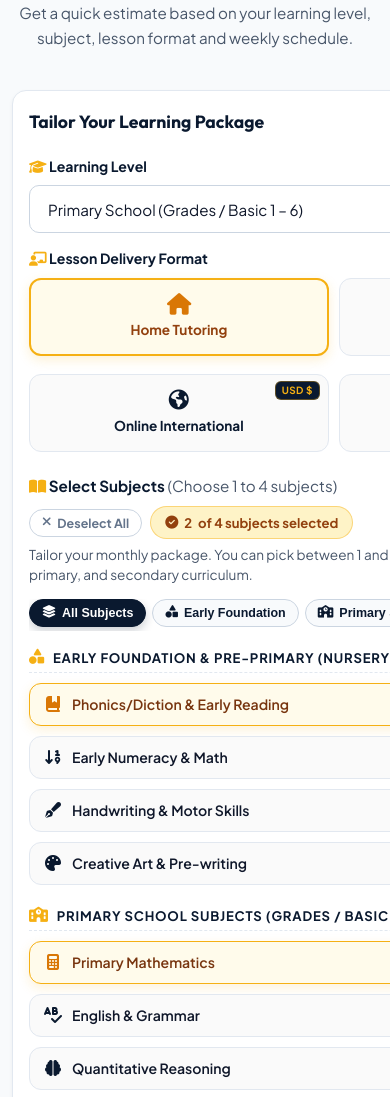
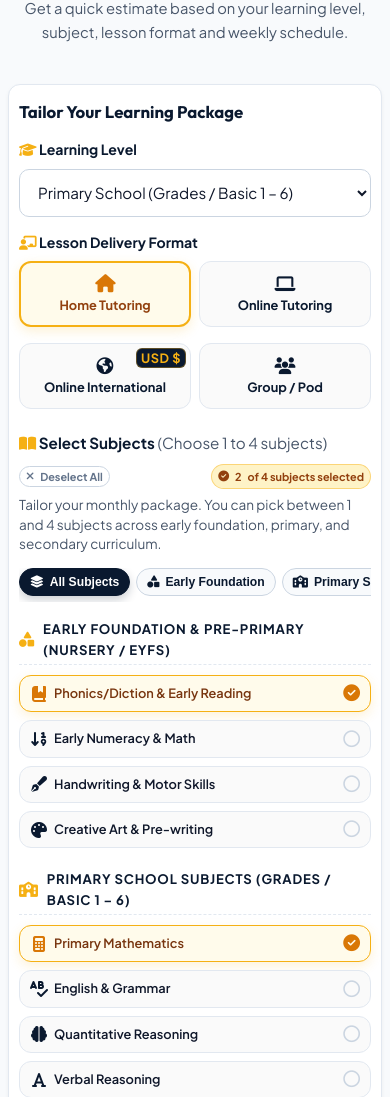
Before and after one commit to dannycodemaster/Golden-path-Tutors, a website built with Vite: page fees.html in a window 390 px wide. Shown: the part 209-1306 px from the top of the page. Built offline with nearby package versions, Linux system fonts and the light colour scheme.

Commit message:
fix: resolve mobile layout scattering and overflow from package tailoring to fee summary

```diff
--- a/fees.html
+++ b/fees.html
@@ -12,10 +12,23 @@
   <link rel="stylesheet" href="/src/css/styles.css">
 
   <style>
+    *, *::before, *::after {
+      box-sizing: border-box;
+    }
+
+    body {
+      overflow-x: hidden;
+      width: 100%;
+      max-width: 100vw;
+    }
+
     .fee-page {
       max-width: 1140px;
       margin: 0 auto;
       padding: 50px 20px 80px;
+      width: 100%;
+      box-sizing: border-box;
+      overflow-x: hidden;
     }
 
     .fee-header {
@@ -54,6 +67,8 @@
       grid-template-columns: 1.35fr 0.85fr;
       gap: 28px;
       align-items: start;
+      width: 100%;
+      min-width: 0;
     }
 
     .form-card,
@@ -61,11 +76,15 @@
       border-radius: 18px;
       padding: 32px;
       box-shadow: var(--shadow-sm);
+      min-width: 0;
+      max-width: 100%;
+      box-sizing: border-box;
     }
 
     .form-card {
       background: #FFFFFF;
       border: 1px solid #E2E8F0;
+      overflow: hidden;
     }
 
     .form-card h2 {
@@ -79,6 +98,13 @@
       display: grid;
       grid-template-columns: 1fr 1fr;
       gap: 20px;
+      width: 100%;
+      min-width: 0;
+    }
+
+    .field {
+      min-width: 0;
+      max-width: 100%;
     }
 
     .field label {
@@ -91,6 +117,8 @@
 
     .field select {
       width: 100%;
+      max-width: 100%;
+      box-sizing: border-box;
       height: 48px;
       border: 1px solid #CBD5E1;
       border-radius: 10px;
@@ -100,6 +128,7 @@
       background: #FFFFFF;
       color: var(--color-text-main);
       transition: border-color 0.2s ease, box-shadow 0.2s ease;
+      min-width: 0;
     }
 
     .field select:focus {
@@ -110,12 +139,23 @@
 
     .full {
       grid-column: 1 / -1;
+      min-width: 0;
+      max-width: 100%;
+      width: 100%;
     }
 
     .lesson-options {
       display: grid;
       grid-template-columns: repeat(4, 1fr);
       gap: 12px;
+      width: 100%;
+      min-width: 0;
+      box-sizing: border-box;
+    }
+
+    .lesson-option {
+      min-width: 0;
+      width: 100%;
     }
 
     .lesson-option input {
@@ -140,6 +180,14 @@
       background: #FAFAFA;
       line-height: 1.35;
       position: relative;
+      width: 100%;
+      min-width: 0;
+      box-sizing: border-box;
+    }
+
+    .lesson-option label span {
+      overflow-wrap: break-word;
+      word-break: break-word;
     }
 
     .lesson-option label i {
@@ -331,8 +379,12 @@
       gap: 8px;
       margin-bottom: 16px;
       overflow-x: auto;
-      padding-bottom: 4px;
+      padding-bottom: 6px;
       scrollbar-width: thin;
+      -webkit-overflow-scrolling: touch;
+      width: 100%;
+      max-width: 100%;
+      flex-wrap: nowrap;
     }
 
     .category-filter-btn {
@@ -349,6 +401,7 @@
       display: inline-flex;
       align-items: center;
       gap: 6px;
+      flex-shrink: 0;
     }
 
     .category-filter-btn:hover {
@@ -363,9 +416,16 @@
       box-shadow: 0 4px 10px rgba(10, 25, 47, 0.2);
     }
 
+    .subject-groups-wrapper {
+      width: 100%;
+      min-width: 0;
+    }
+
     .subject-group {
       margin-bottom: 20px;
       transition: all 0.25s ease;
+      width: 100%;
+      min-width: 0;
     }
 
     .subject-group.hidden {
@@ -395,6 +455,8 @@
       display: grid;
       grid-template-columns: repeat(auto-fill, minmax(215px, 1fr));
       gap: 10px;
+      width: 100%;
+      min-width: 0;
     }
 
     .subject-card {
@@ -410,6 +472,9 @@
       gap: 10px;
       transition: all 0.2s ease;
       user-select: none;
+      width: 100%;
+      min-width: 0;
+      box-sizing: border-box;
     }
 
     .subject-card input {
@@ -442,6 +507,13 @@
       font-size: 0.88rem;
       font-weight: 600;
       line-height: 1.35;
+      min-width: 0;
+      flex: 1;
+    }
+
+    .subject-card-left span {
+      overflow-wrap: break-word;
+      word-break: break-word;
     }
 
     .subject-card-left i {
@@ -524,6 +596,10 @@
       border: 1px solid rgba(245, 176, 20, 0.25);
       position: sticky;
       top: 100px;
+      min-width: 0;
+      max-width: 100%;
+      box-sizing: border-box;
+      overflow: hidden;
     }
 
     .result-label {
@@ -535,12 +611,14 @@
     }
 
     .price {
-      font-size: clamp(2rem, 3.5vw, 2.5rem);
+      font-size: clamp(1.8rem, 3.5vw, 2.5rem);
       font-family: var(--font-heading);
       font-weight: 800;
       color: var(--color-gold);
       margin: 8px 0;
       line-height: 1.15;
+      overflow-wrap: break-word;
+      word-break: break-word;
     }
 
     .per-month {
@@ -557,23 +635,31 @@
     .summary {
       display: grid;
       gap: 14px;
+      width: 100%;
+      min-width: 0;
     }
 
     .summary-row {
       display: flex;
       justify-content: space-between;
-      gap: 15px;
+      gap: 12px;
       font-size: 0.92rem;
+      min-width: 0;
+      width: 100%;
     }
 
     .summary-row span:first-child {
       color: #94A3B8;
+      flex-shrink: 0;
     }
 
     .summary-row span:last-child {
       font-weight: 700;
       color: #FFFFFF;
       text-align: right;
+      min-width: 0;
+      overflow-wrap: break-word;
+      word-break: break-word;
     }
 
     .cta {
@@ -998,10 +1084,24 @@
     @media (max-width: 860px) {
       .estimator {
         grid-template-columns: 1fr;
+        gap: 20px;
+        width: 100%;
+        min-width: 0;
       }
 
       .result-card {
         position: static;
+        width: 100%;
+        margin-top: 10px;
+      }
+
+      .fields {
+        grid-template-columns: 1fr;
+        gap: 16px;
+      }
+
+      .full {
+        grid-column: 1 / -1;
       }
 
       .factors {
@@ -1024,7 +1124,7 @@
       }
 
       .lesson-options {
-        grid-template-columns: repeat(2, 1fr);
+        grid-template-columns: repeat(2, minmax(0, 1fr));
       }
     }
 
@@ -1033,70 +1133,199 @@
        ============================================= */
     @media (max-width: 600px) {
       .fee-page {
-        padding: 24px 14px 50px;
+        padding: 24px 12px 50px;
+        width: 100%;
+        max-width: 100%;
+        box-sizing: border-box;
+        overflow-x: hidden;
       }
 
       .fee-header h1 {
-        font-size: 1.75rem;
+        font-size: 1.65rem;
       }
 
       .fee-header p {
-        font-size: 0.95rem;
+        font-size: 0.92rem;
+      }
+
+      .estimator {
+        width: 100%;
+        min-width: 0;
+        gap: 18px;
       }
 
       .fields {
-        grid-template-columns: 1fr;
+        grid-template-columns: 1fr !important;
         gap: 14px;
+        width: 100%;
+        min-width: 0;
+      }
+
+      .field {
+        width: 100%;
+        min-width: 0;
       }
 
       .full {
-        grid-column: auto;
+        grid-column: 1 / -1;
+        width: 100%;
+        min-width: 0;
       }
 
       .form-card,
       .result-card {
-        padding: 20px 16px;
+        padding: 18px 14px;
         border-radius: 14px;
+        width: 100%;
+        max-width: 100%;
+        box-sizing: border-box;
       }
 
       .form-card h2 {
-        font-size: 1.2rem;
-      }
-
-      /* Lesson Delivery Format — 2 cols on mobile */
+        font-size: 1.15rem;
+        margin-bottom: 16px;
+      }
+
+      /* Lesson Delivery Format — tight 2 cols */
       .lesson-options {
-        grid-template-columns: repeat(2, 1fr);
-        gap: 10px;
+        grid-template-columns: repeat(2, minmax(0, 1fr)) !important;
+        gap: 8px !important;
+        width: 100%;
+        box-sizing: border-box;
+      }
+
+      .lesson-option {
+        min-width: 0;
+        width: 100%;
       }
 
       .lesson-option label {
-        min-height: 78px;
-        font-size: 0.85rem;
-        padding: 12px 8px;
+        min-height: 72px !important;
+        font-size: 0.8rem !important;
+        padding: 10px 6px !important;
+        width: 100%;
+        box-sizing: border-box;
+      }
+
+      .lesson-option label span {
+        font-size: 0.8rem !important;
+        line-height: 1.25;
+        overflow-wrap: break-word;
+        word-break: break-word;
+        display: block;
       }
 
       .lesson-option label i {
-        font-size: 1.25rem;
-      }
-
-      /* Subject grid — prevent overflow */
-      .subject-grid {
-        grid-template-columns: 1fr;
-      }
-
+        font-size: 1.15rem !important;
+        margin-bottom: 4px !important;
+      }
+
+      .format-usd-badge {
+        top: 4px !important;
+        right: 4px !important;
+        font-size: 0.55rem !important;
+        padding: 1px 4px !important;
+      }
+
+      /* Dynamic International Sessions Box */
+      #intlPlanField {
+        padding: 14px 12px !important;
+        box-sizing: border-box;
+        width: 100%;
+        min-width: 0;
+      }
+
+      .intl-session-grid {
+        grid-template-columns: repeat(2, minmax(0, 1fr)) !important;
+        gap: 8px !important;
+        width: 100%;
+        min-width: 0;
+      }
+
+      .intl-session-btn {
+        padding: 10px 4px !important;
+        min-width: 0;
+        box-sizing: border-box;
+      }
+
+      .intl-session-btn .session-badge {
+        font-size: 0.78rem !important;
+      }
+
+      .intl-session-btn .session-sub {
+        font-size: 0.68rem !important;
+      }
+
+      .intl-session-btn .session-price {
+        font-size: 0.92rem !important;
+      }
+
+      /* Subject Header & Filter */
       .subject-header-row {
         flex-direction: column;
-        align-items: flex-start;
+        align-items: stretch !important;
         gap: 8px;
+        width: 100%;
+      }
+
+      .subject-header-row > div {
+        display: flex;
+        justify-content: space-between;
+        align-items: center;
+        width: 100%;
+        gap: 6px;
+      }
+
+      .subject-counter-badge {
+        font-size: 0.74rem;
+        padding: 4px 10px;
+        white-space: nowrap;
+      }
+
+      .deselect-btn {
+        font-size: 0.74rem;
+        padding: 4px 10px;
       }
 
       .subject-category-filter {
         gap: 6px;
+        width: 100%;
+        max-width: 100%;
+        overflow-x: auto;
+        -webkit-overflow-scrolling: touch;
+        flex-wrap: nowrap;
       }
 
       .category-filter-btn {
-        font-size: 0.78rem;
-        padding: 6px 12px;
+        font-size: 0.76rem;
+        padding: 6px 10px;
+      }
+
+      /* Subject grid & cards */
+      .subject-grid {
+        grid-template-columns: 1fr !important;
+        gap: 8px !important;
+        width: 100%;
+        min-width: 0;
+      }
+
+      .subject-card {
+        padding: 10px 12px;
+        width: 100%;
+        min-width: 0;
+        box-sizing: border-box;
+      }
+
+      .subject-card-left {
+        font-size: 0.84rem;
+        gap: 8px;
+        min-width: 0;
+        flex: 1;
+      }
+
+      .subject-card-check {
+        font-size: 1.05rem;
+        flex-shrink: 0;
       }
 
       /* Factors / what affects price */
@@ -1104,42 +1333,44 @@
         grid-template-columns: 1fr;
         gap: 12px;
         margin-top: 24px;
+        width: 100%;
       }
 
       .factor {
-        padding: 18px;
+        padding: 16px;
       }
 
       /* International plans grid — single col */
       .intl-grid {
         grid-template-columns: 1fr;
         gap: 16px;
+        width: 100%;
       }
 
       .intl-card {
-        padding: 22px 18px;
+        padding: 20px 16px;
       }
 
       .intl-header h2 {
-        font-size: 1.7rem;
+        font-size: 1.6rem;
       }
 
       /* Flexible banner — stack on mobile */
       .intl-flexible-banner {
-        padding: 22px 18px;
-        gap: 18px;
+        padding: 20px 16px;
+        gap: 16px;
       }
 
       .flexible-banner-content {
         flex-direction: column;
         align-items: flex-start;
-        gap: 14px;
+        gap: 12px;
       }
 
       .flexible-icon {
-        width: 46px;
-        height: 46px;
-        font-size: 1.3rem;
+        width: 44px;
+        height: 44px;
+        font-size: 1.25rem;
       }
 
       .flexible-actions {
@@ -1154,11 +1385,23 @@
 
       /* Result card price */
       .price {
-        font-size: 2rem;
+        font-size: 1.55rem !important;
+        word-break: break-word;
+      }
+
+      .per-month {
+        font-size: 0.82rem;
       }
 
       .summary-row {
-        font-size: 0.86rem;
+        font-size: 0.84rem;
+        gap: 8px;
+      }
+
+      .cta {
+        padding: 14px;
+        font-size: 0.95rem;
+        margin-top: 18px;
       }
     }
 
@@ -1167,32 +1410,58 @@
        ============================================= */
     @media (max-width: 420px) {
       .fee-page {
-        padding: 20px 12px 40px;
-      }
-
-      /* International session buttons — 2 cols */
-      .intl-session-grid {
-        grid-template-columns: repeat(2, 1fr);
-      }
-
-      .lesson-options {
-        grid-template-columns: repeat(2, 1fr);
+        padding: 18px 8px 36px;
+      }
+
+      .form-card,
+      .result-card {
+        padding: 16px 10px;
+        border-radius: 12px;
+      }
+
+      .form-card h2 {
+        font-size: 1.05rem;
+      }
+
+      .lesson-option label {
+        min-height: 66px !important;
+        font-size: 0.74rem !important;
+        padding: 8px 4px !important;
+      }
+
+      .lesson-option label i {
+        font-size: 1.05rem !important;
+      }
+
+      .price {
+        font-size: 1.38rem !important;
       }
 
       .intl-price {
-        font-size: 1.9rem;
+        font-size: 1.7rem;
       }
 
       .plan-name {
-        font-size: 1.25rem;
-      }
-
-      .form-card h2 {
-        font-size: 1.1rem;
-      }
-
-      .subject-grid {
-        grid-template-columns: 1fr;
+        font-size: 1.15rem;
+      }
+
+      .subject-card {
+        padding: 9px 10px;
+      }
+
+      .subject-card-left {
+        font-size: 0.8rem;
+        gap: 6px;
+      }
+
+      .subject-counter-badge {
+        font-size: 0.68rem;
+        padding: 3px 6px;
+      }
+
+      .deselect-btn {
+        font-size: 0.68rem;
+        padding: 3px 6px;
       }
     }
   </style>
```
